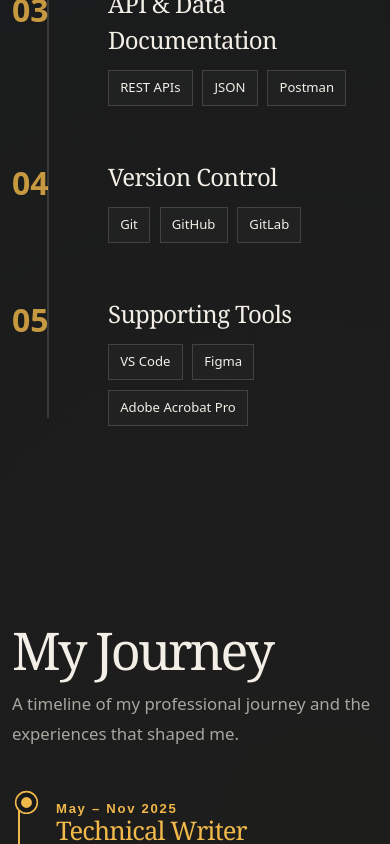
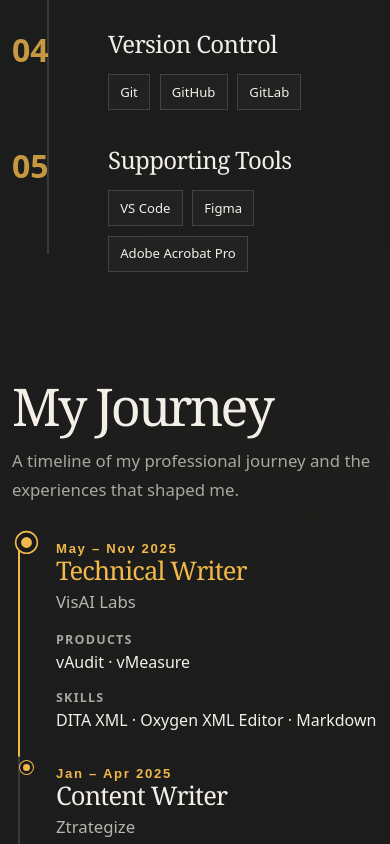
Before and after one commit to Gajamathi/gajalakshmi-portfolio, a React (Vite) app: page / in a window 390 px wide. Shown: the part 5960-6804 px from the top of the page. Built offline with nearby package versions, Linux system fonts and the light colour scheme.

Commit message:
Refine spacing for tools and journey sectionsCss spacing of all headers
Refine spacing and padding for tools and journey sections, including responsive adjustments for smaller screens.

```diff
--- a/index.css
+++ b/index.css
@@ -1224,3 +1224,65 @@
     margin-top: .22em;
   }
 }
+/* =========================================================
+   Section rhythm refinement
+   Spacing only — no content, typography, or hierarchy changes
+   ========================================================= */
+
+.tools {
+  padding-top: clamp(2.5rem, 4vw, 4rem);
+  padding-bottom: clamp(2.5rem, 4vw, 4rem);
+}
+
+.tools .section-title {
+  white-space: nowrap;
+  max-width: none;
+}
+
+.tool-flow {
+  margin-top: 2.25rem;
+}
+
+.tool-node {
+  padding: 1.25rem 0;
+}
+
+.journey {
+  padding-top: clamp(2.5rem, 4vw, 4rem);
+  padding-bottom: clamp(2.5rem, 4vw, 4rem);
+}
+
+.timeline {
+  margin-top: 2.25rem;
+}
+
+.journey-entry {
+  padding-bottom: 2rem;
+}
+
+.connect {
+  padding-top: clamp(2.5rem, 4vw, 4rem);
+  padding-bottom: clamp(2.5rem, 4vw, 4rem);
+}
+
+@media (max-width: 820px) {
+  .tools .section-title {
+    white-space: normal;
+  }
+
+  .tool-flow {
+    margin-top: 1.75rem;
+  }
+
+  .tool-node {
+    padding: 1rem 0;
+  }
+
+  .timeline {
+    margin-top: 2rem;
+  }
+
+  .journey-entry {
+    padding-bottom: 1.75rem;
+  }
+}
```
